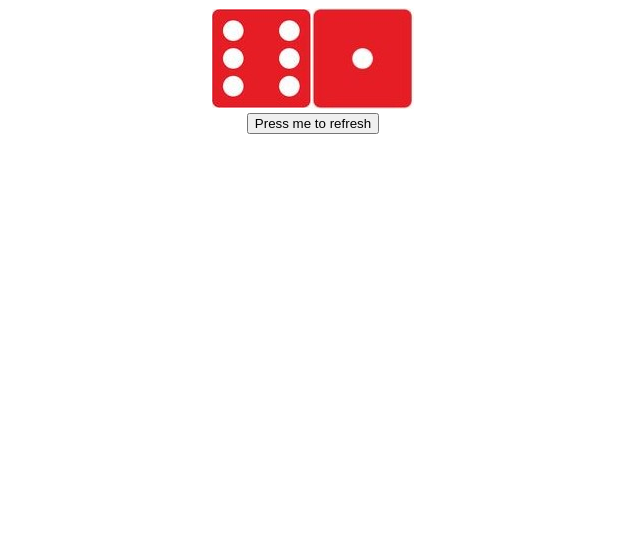
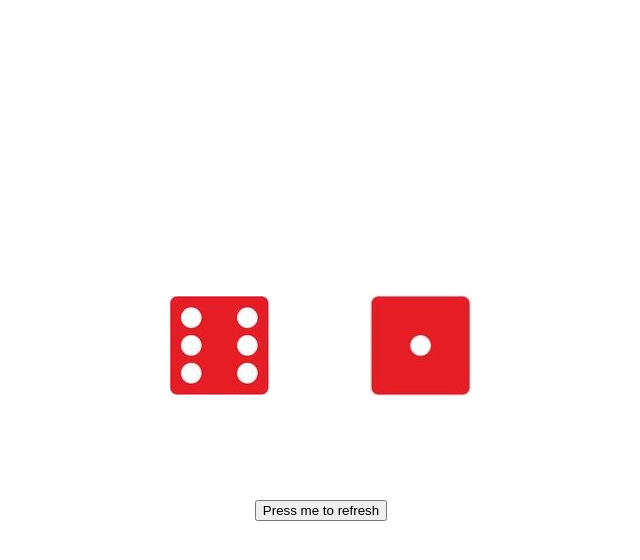
Before and after one commit to Hussein-Turfah/Dice-challenge, a plain HTML site: page index2.html in a window 1280 px wide. Shown: the whole page, without its empty margins (327-967 px from the left). Drawn offline with Linux system fonts and the light colour scheme.

Commit message:
Added some stylings for centering the dice.

```diff
--- a/script2.js
+++ b/script2.js
@@ -11,7 +11,7 @@ console.log(dice1_number + 1)
 for (var i = 0; i < dice1.length; i++){
   dice1[i].style.display = 'none'
 }
-dice1[dice1_number].style.display = 'block'
+dice1[dice1_number].style.display = ''
 console.log('hello working')
 
 
@@ -20,6 +20,6 @@ console.log(dice2_number + 1)
 for (var i = 0; i < dice2.length; i++){
   dice2[i].style.display = 'none'
 }
-dice2[dice2_number].style.display = 'block'
+dice2[dice2_number].style.display = ''
 console.log('hello working')
 }
--- a/styles2.css
+++ b/styles2.css
@@ -1,13 +1,20 @@
 .container{
   display: flex;
-  justify-content: space-between;
+  justify-content: center;
   align-items: center;
-  height: 100%;
-  flex-direction: column;
+  height: 100vh;
+  width: 100%;
+  flex-direction:column;
 }
 .dicecontainer{
   display: flex;
-  justify-content: space-evenly;
+  justify-content: center;
   align-items: center;
   flex-direction: row;
+  height: fit-content;
+  width: 100%;
+  padding-bottom: 100px;
 }
+.dice1{
+  padding-right: 100px;
+}
```
Also changed, not shown: index2.html (+0 -2 lines).
